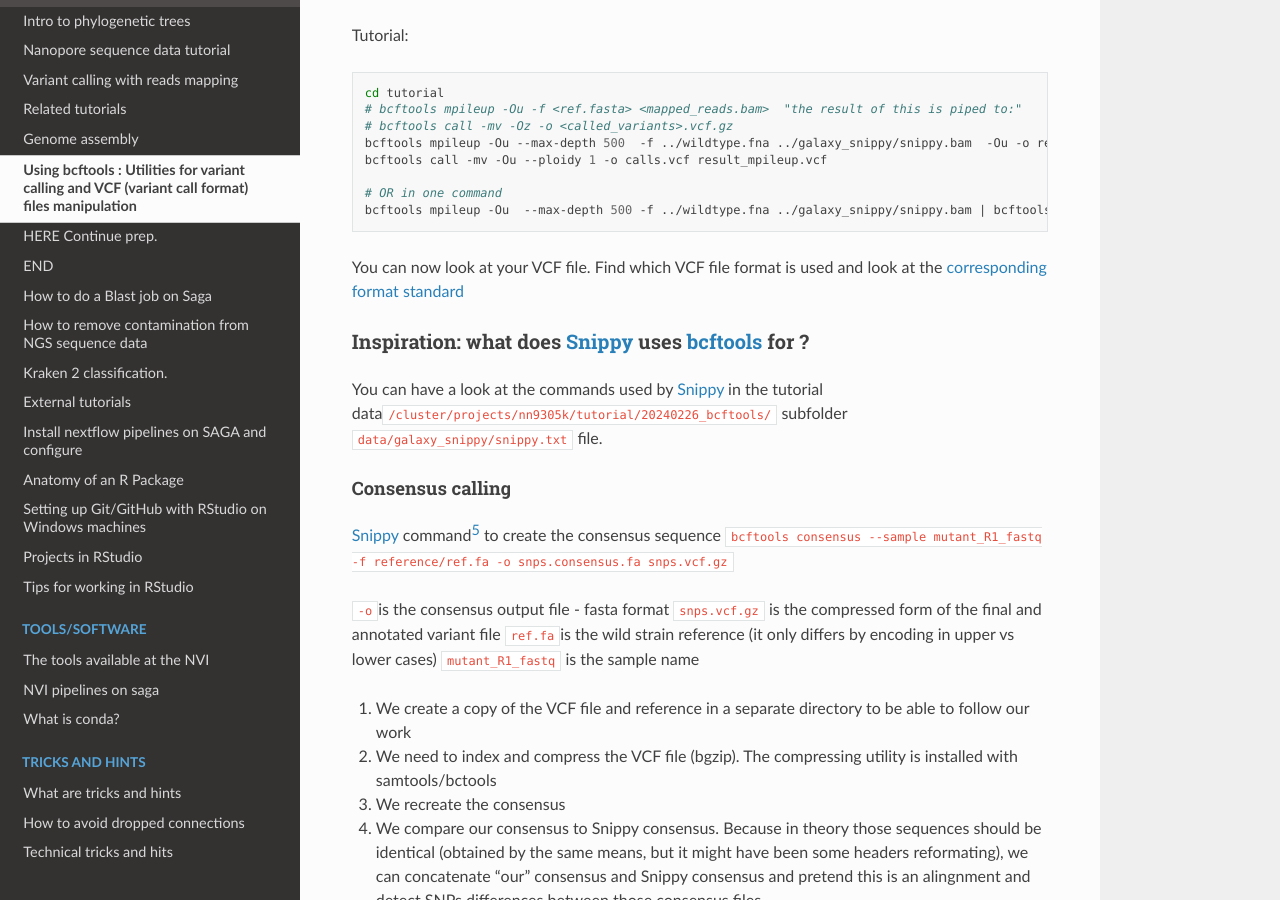
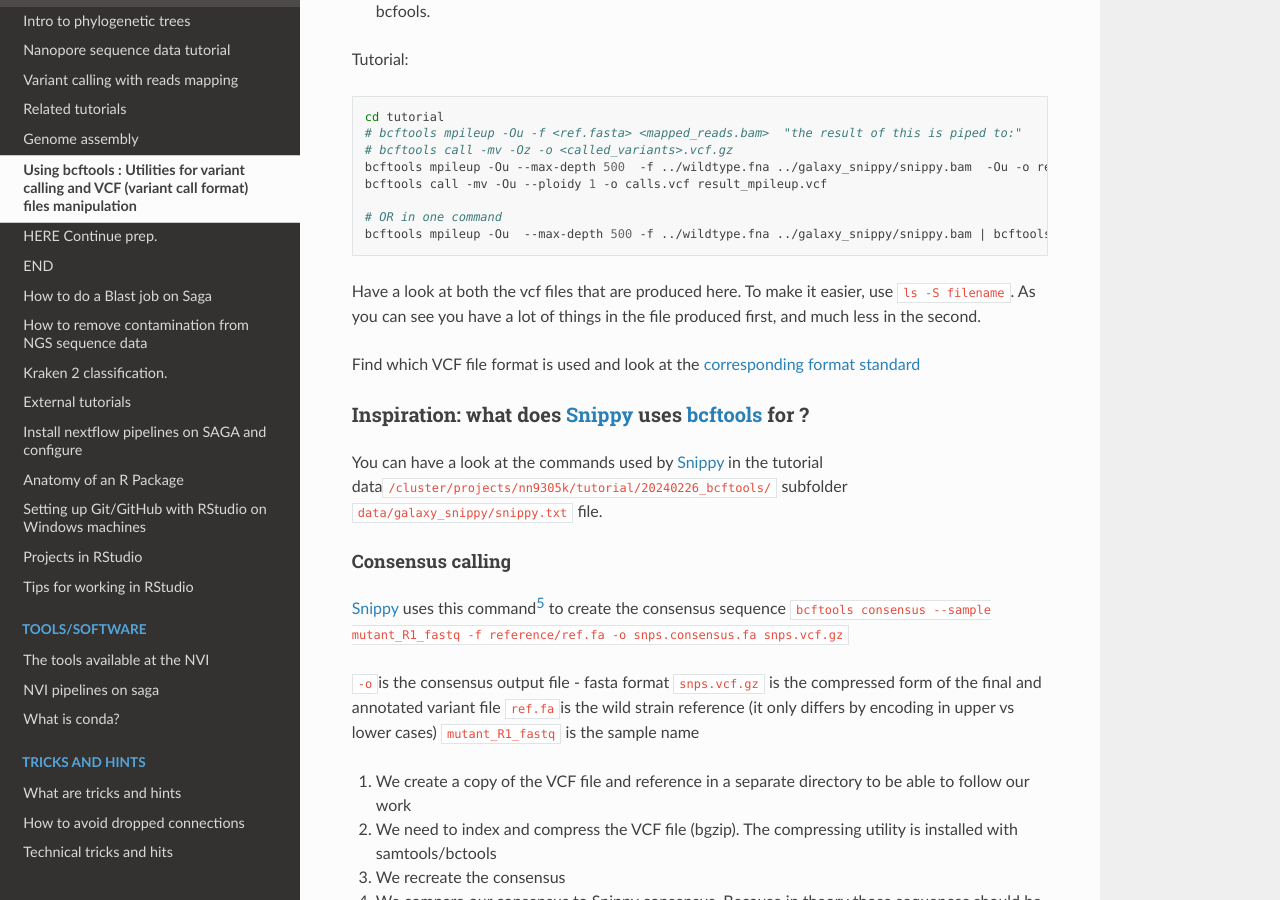
Before and after one commit to NorwegianVeterinaryInstitute/nvi-documentation, a Sphinx documentation site: the page built from docs/source/tutorials/bcftools.md, in a window 1280 px wide and 900 px high, scrolled down 6259 px. Built offline with Sphinx 7.4.7 and the Read the Docs theme 2.0.0, drawn with Linux system fonts in a browser that asks for light colours; pages that are not in the unit, such as notebooks, are missing from menus; some of the changed text lies outside the part shown.

Commit message:
Update bcftools.md
Small extensions in language

````diff
--- a/docs/source/tutorials/bcftools.md
+++ b/docs/source/tutorials/bcftools.md
@@ -163,7 +163,7 @@ We will see an example on how to do so during consensus calling.
 
 Variant calling requires **two phases**:
 - The first step is the **computation of the likelihood of each genotype** (understand the likelihood that each detected variant is true). This is done with `bcftools mpileup`. This tool will look at the bases in the bam file that have been "stacked" up on each position, and calculate the likelihood of what base should be in each position. The result file will contain both variants and non-variants.
-- The seconda step is the actuall **call of variants**. This is done with `bcftools call`. This is a filtered and edited version of what comes out of the mpileup program, focusing on where the variants are.
+- The second step is the actuall **call of variants**. This is done with `bcftools call`. This is a filtered and edited version of what comes out of the mpileup program, focusing on where the variants are.
 
 To start the process of variant calling, you need an indexed reference.
 If the reference is not indexed yet, you need to create an index. This is done with samtools:
@@ -194,7 +194,7 @@ Options used for computation of likelihood:
 bcftools mplieup
 ```
 
--  **mplieup** options you might want to consider adjusting:
+**mplieup** options you might want to consider adjusting:
   - `-d OR --max-depth <YourDepth>` Per default the maximum depth of the pileup that is used is 250. If you have sequenced deeper, adjust this.
   - `-q, --min-MQ INT` which allows to filter out alignments that have a quality (mapQ) lower than a certain threshold
   - `-Q, --min-BQ INT` to avoid accounting for bases with a quality lower than a certain threshold
@@ -240,8 +240,9 @@ bcftools call -mv -Ou --ploidy 1 -o calls.vcf result_mpileup.vcf
 # OR in one command
 bcftools mpileup -Ou  --max-depth 500 -f ../wildtype.fna ../galaxy_snippy/snippy.bam | bcftools call -mv -Ou --ploidy 1 -o calls.vcf
 ```
+Have a look at both the vcf files that are produced here. To make it easier, use `ls -S filename`. As you can see you have a lot of things in the file produced first, and much less in the second.
 
-You can now look at your VCF file. Find which VCF file format is used and look at the [corresponding format standard](https://samtools.github.io/hts-specs/)
+Find which VCF file format is used and look at the [corresponding format standard](https://samtools.github.io/hts-specs/)
 <!-- TODO POKING KARIN-->
 
 
@@ -252,7 +253,7 @@ in the tutorial data`/cluster/projects/nn9305k/tutorial/20240226_bcftools/` subf
 
 #### Consensus calling
 
-[Snippy] command[^5] to create the consensus sequence
+[Snippy] uses this command[^5] to create the consensus sequence
 `bcftools consensus --sample mutant_R1_fastq -f reference/ref.fa -o snps.consensus.fa snps.vcf.gz`
 
 `-o`is the consensus output file - fasta format
````
